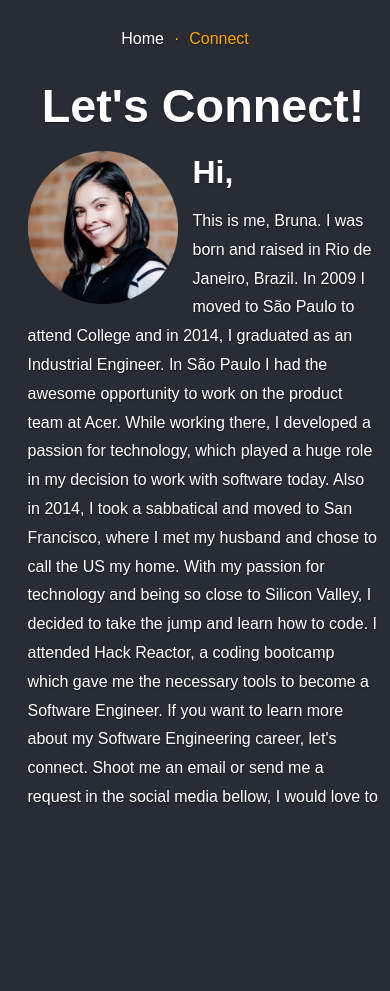
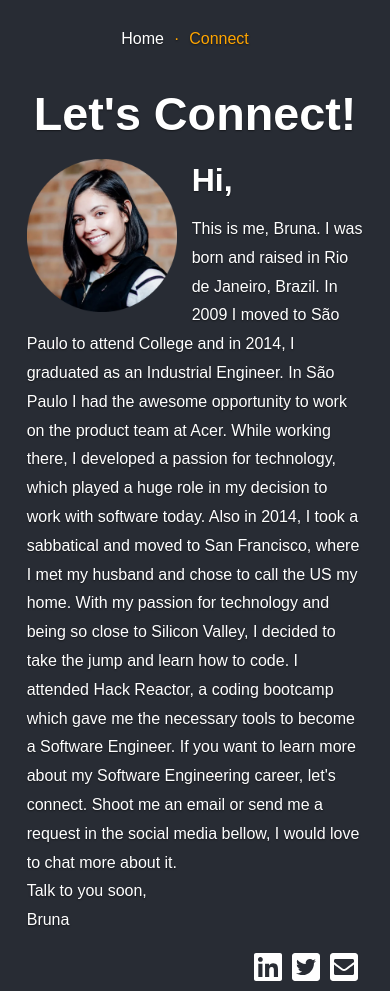
Before and after one commit to brunasmedeiros/bruna, a React (Create React App) app in the folder client/: page /connect in a window 390 px wide. Before the commit the page ends 852 px from the top, so only its background shows below. Built offline with nearby package versions, Linux system fonts and the light colour scheme; a web font is replaced by a local one.

Commit message:
[fix] scrollable container to be the body and not indidual scrollable divs for better mobile performance

```diff
--- a/client/src/components/App.css
+++ b/client/src/components/App.css
@@ -6,12 +6,11 @@ a:hover {
 
 html,
 body {
-  height: 100vh;
+  min-height: 100vh;
   background-color: #282c34 !important;
   font-family: 'Sulphur Point', sans-serif;
   color: #fff;
   text-shadow: 0 .05rem .1rem rgba(0, 0, 0, .5);
-  overflow: hidden;
 }
 
 main {
@@ -32,6 +31,7 @@ nav {
   z-index: 9999;
   width: 100%;
   height: 50px;
+  background-color: #282c34;
 }
 
 h3 {
@@ -43,10 +43,7 @@ h3 {
 .container {
   padding-right: 15px;
   padding-left: 15px;
-  margin-left: auto;
-  position: absolute;
-  max-height: calc(100vh - 80px);
-  overflow: scroll;
+  margin: auto;
 }
 
 @media (min-width: 350px) {
@@ -114,10 +111,6 @@ h3 {
   text-align: right;
 }
 
-.margin--bottom {
-  margin-bottom: 60px;
-}
-
 /*
  * Animations
  */
@@ -150,8 +143,8 @@ h3 {
 /* Page animations */
 .page {
   color: white;
-  position: fixed;
   width: 100%;
+  page: absolute;
   background-color: #282c34;
   top: 0;
   display: flex;
@@ -161,6 +154,7 @@ h3 {
 }
 
 .page-enter {
+  position: fixed;
   transform: translate(100%);
 }
 
@@ -176,6 +170,11 @@ h3 {
 .page-exit-active {
   transform: translate(-100%);
   transition: transform 1000ms ease-in-out;
+}
+
+.page-enter-done {
+  position: absolute;
+  top: 0;
 }
 
 a.button--link {
--- a/client/src/components/pages/Connect.tsx
+++ b/client/src/components/pages/Connect.tsx
@@ -30,7 +30,7 @@ export default function Connect() {
         Talk to you soon,<br/>
         Bruna
       </p>
-      <div className="text--right margin--bottom">
+      <div className="text--right">
         <Link href="https://www.linkedin.com/in/brunaenos/">
           <FontAwesomeIcon size="2x" icon={["fab", "linkedin"]} />
         </Link>
```
Lines whose indentation alone changed are shown as unchanged.
